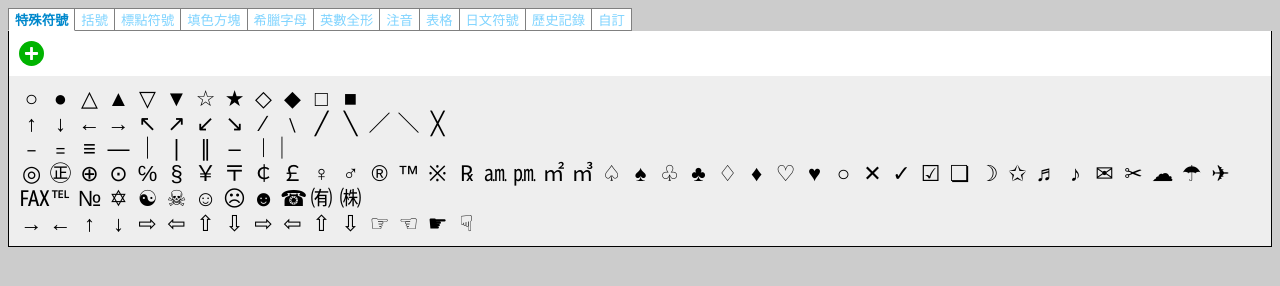
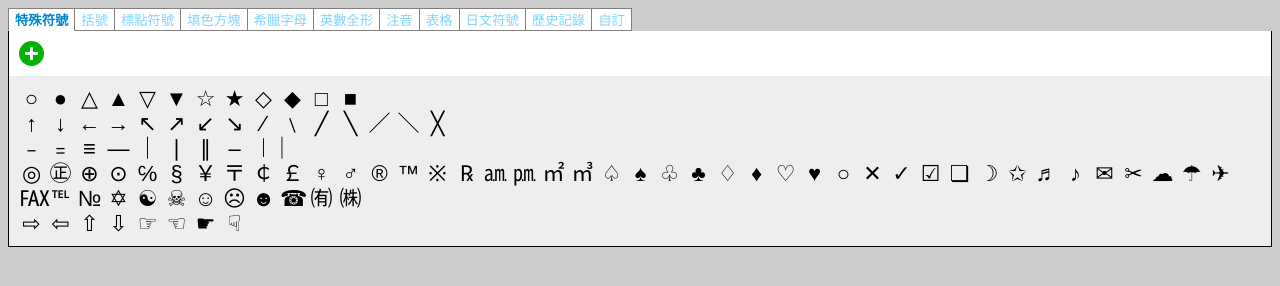
Before and after one commit to staristic/DANSI, an Electron app: page src/popup/symbolInputTool/symbolInputTool.html in a window 1280 px wide. Drawn offline with nearby package versions, Linux system fonts and the light colour scheme; files that its build step writes are made by us from their sources; files whose address does not match are found by name.

Commit message:
remove duplicate symbol

```diff
--- a/src/popup/symbolInputTool/symbolInputTool.html
+++ b/src/popup/symbolInputTool/symbolInputTool.html
@@ -131,14 +131,6 @@
       <button data-type="symbol" data-symbol="㈱">㈱</button>
     </div>
     <div>
-      <button data-type="symbol" data-symbol="→">→</button>
-      <button data-type="symbol" data-symbol="←">←</button>
-      <button data-type="symbol" data-symbol="↑">↑</button>
-      <button data-type="symbol" data-symbol="↓">↓</button>
-      <button data-type="symbol" data-symbol="⇨">⇨</button>
-      <button data-type="symbol" data-symbol="⇦">⇦</button>
-      <button data-type="symbol" data-symbol="⇧">⇧</button>
-      <button data-type="symbol" data-symbol="⇩">⇩</button>
       <button data-type="symbol" data-symbol="⇨">⇨</button>
       <button data-type="symbol" data-symbol="⇦">⇦</button>
       <button data-type="symbol" data-symbol="⇧">⇧</button>
```
